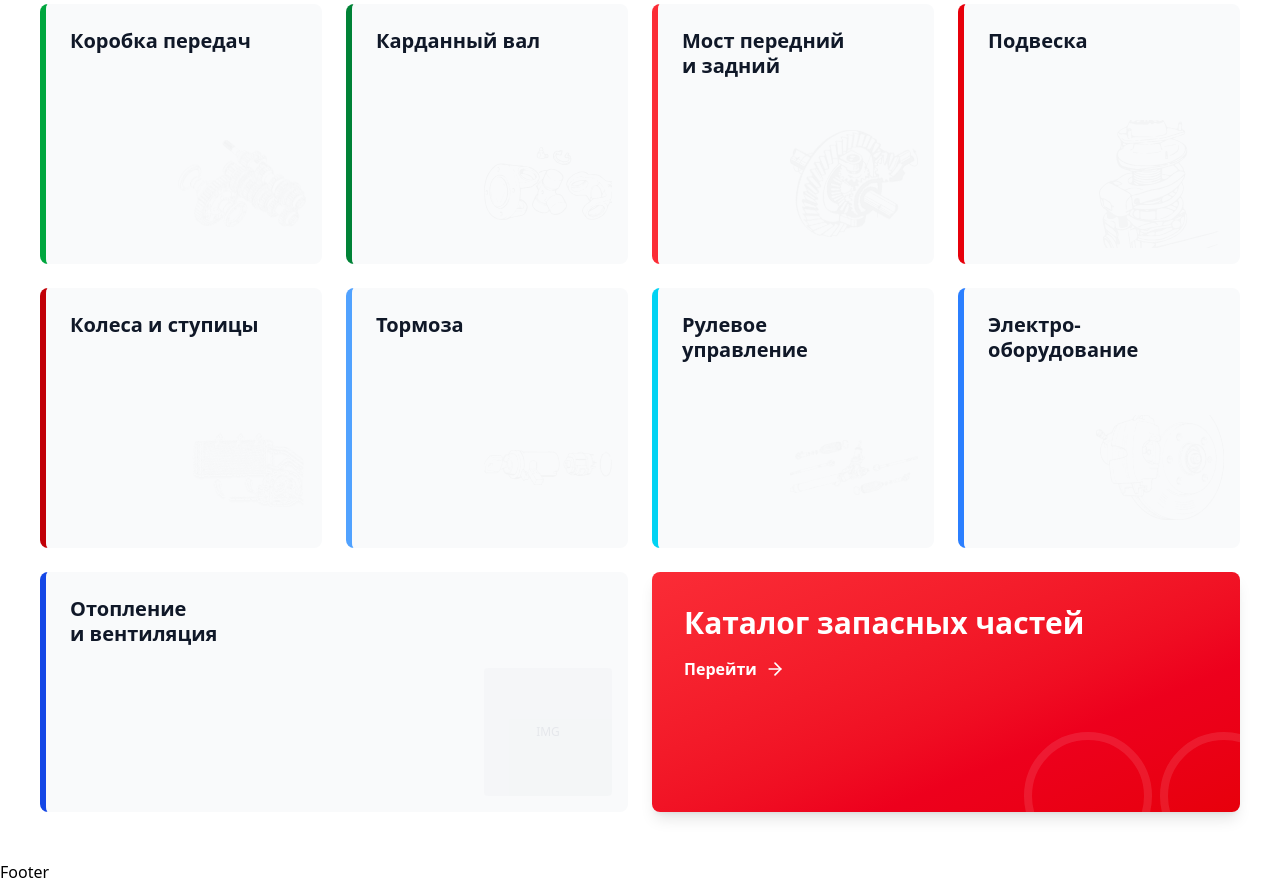
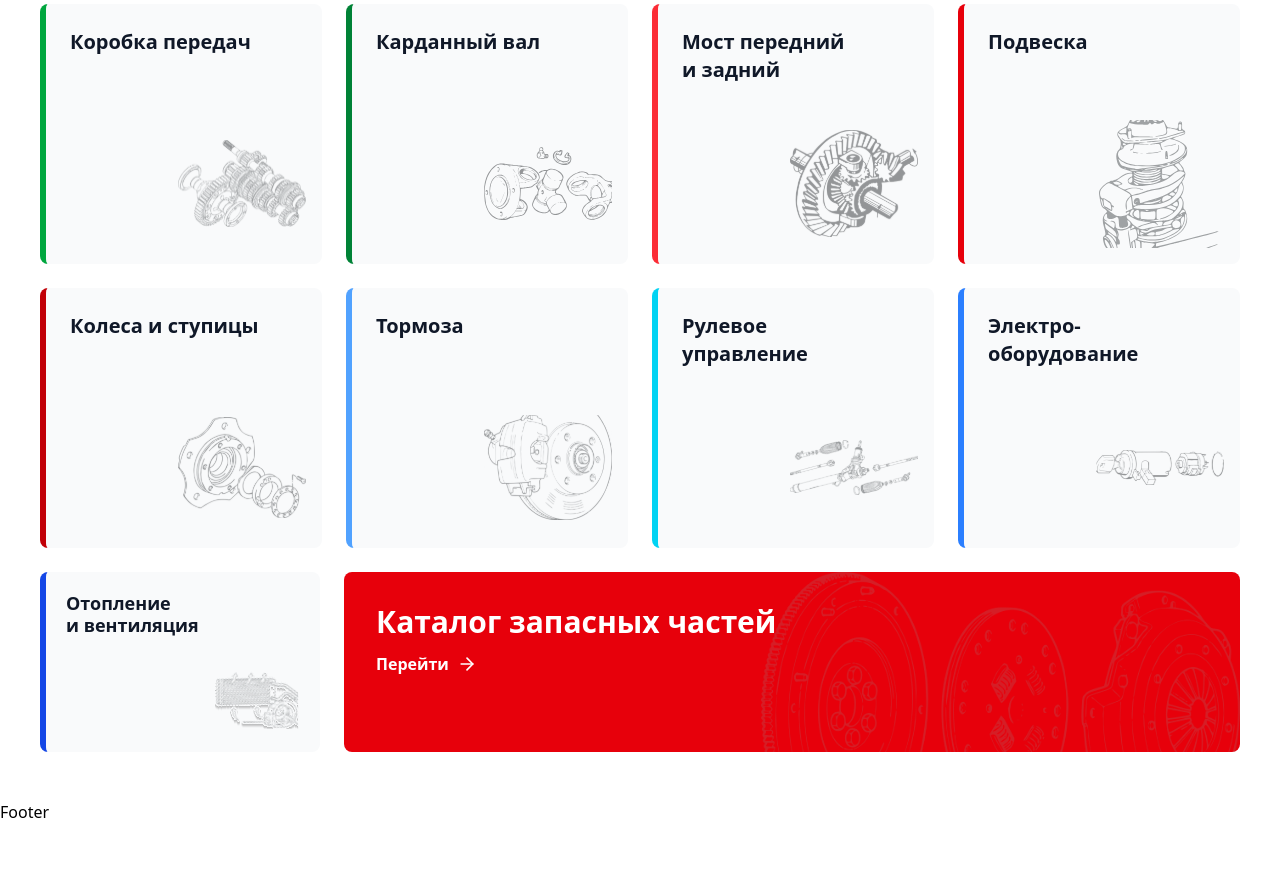
Before and after one commit to shohruxreimboyev4-ctrl/Pravt-Parts, a React (Vite) app: page / in a window 1280 px wide. Shown: the part 1060-1944 px from the top of the page. After the commit the page ends 1884 px from the top, so only its background shows below. Built offline with nearby package versions, Linux system fonts and the light colour scheme.

Commit message:
catalog done

```diff
--- a/src/components/Categories.jsx
+++ b/src/components/Categories.jsx
@@ -1,5 +1,6 @@
 import React from "react";
 import { ArrowRight } from "lucide-react";
+
 import engineImg from "../assets/img/engine.png";
 import fuelSvg from "../assets/svg/fuel.svg";
 import coolingSvg from "../assets/svg/cooling.svg";
@@ -13,6 +14,7 @@ import brakesSvg from "../assets/svg/brakes.svg";
 import steeringSvg from "../assets/svg/steering.svg";
 import electricSvg from "../assets/svg/electric.svg";
 import heatingSvg from "../assets/svg/heating.svg";
+import KlasterPng from "../assets/img/klaster.png";
 
 const Categories = () => {
   const categories = [
@@ -79,14 +81,14 @@ const Categories = () => {
       title: "Колеса и ступицы",
       color: "border-red-700",
       bgColor: "bg-gray-50",
-      image: wheelsSvg,
+      image: heatingSvg,
     },
     {
       id: 10,
       title: "Тормоза",
       color: "border-blue-400",
       bgColor: "bg-gray-50",
-      image: brakesSvg,
+      image: electricSvg,
     },
     {
       id: 11,
@@ -100,43 +102,42 @@ const Categories = () => {
       title: "Электро-\nоборудование",
       color: "border-blue-500",
       bgColor: "bg-gray-50",
-      image: electricSvg,
+      image: brakesSvg,
     },
     {
       id: 13,
       title: "Отопление\nи вентиляция",
       color: "border-blue-700",
       bgColor: "bg-gray-50",
-      image: heatingSvg,
+      image: wheelsSvg,
       isBottom: true,
     },
   ];
 
+  const topCategories = categories.filter((c) => !c.isBottom);
+  const bottomCategory = categories.find((c) => c.isBottom);
+
   return (
     <div className="w-full bg-white py-8 sm:py-12 px-4">
-      {/* Container max 1200px */}
       <div className="max-w-[1200px] mx-auto">
-        {/* Header */}
         <h1 className="text-2xl sm:text-3xl lg:text-4xl font-bold text-gray-900 mb-8 sm:mb-12">
           Продажа запасных частей для авто
         </h1>
 
-        {/* Main Grid - 4 columns on large desktop, 2 columns on small screens */}
         <div className="grid grid-cols-1 sm:grid-cols-2 lg:grid-cols-4 gap-4 sm:gap-6 mb-6">
-          {categories.slice(0, 12).map((category) => (
+          {topCategories.map((category) => (
             <div
               key={category.id}
-              className={`bg-white rounded-lg overflow-hidden border-l-[6px] ${category.color} group cursor-pointer hover:shadow-lg transition-shadow duration-300`}
+              className={`bg-white rounded-lg overflow-hidden border-l-[6px] ${category.color} cursor-pointer hover:shadow-lg transition-shadow`}
             >
               <div
-                className={`${category.bgColor} p-4 sm:p-6 h-[220px] sm:h-[260px] flex flex-col justify-between relative`}
+                className={`${category.bgColor} p-4 sm:p-6 h-[220px] sm:h-[260px] relative`}
               >
                 <div className="z-10">
-                  <h3 className="text-lg sm:text-xl font-bold text-gray-900 mb-2 whitespace-pre-line leading-tight">
+                  <h3 className="text-lg sm:text-xl font-bold text-gray-900 mb-2 whitespace-pre-line">
                     {category.title}
                   </h3>
 
-                  {/* Items list - only for first category */}
                   {category.items && (
                     <ul className="space-y-1 mb-3">
                       {category.items.map((item, idx) => (
@@ -150,74 +151,59 @@ const Categories = () => {
                     </ul>
                   )}
 
-                  {/* Link - only for first category */}
                   {category.showLink && (
-                    <button className="flex items-center text-red-600 font-semibold hover:text-red-700 transition-colors text-sm sm:text-base mt-2">
+                    <button className="flex items-center text-red-600 font-semibold text-sm">
                       Перейти
-                      <ArrowRight className="ml-2 w-4 h-4 sm:w-5 sm:h-5" />
+                      <ArrowRight className="ml-2 w-4 h-4" />
                     </button>
                   )}
                 </div>
 
-                {/* Image placeholder - positioned absolute */}
-                <div className="absolute right-2 bottom-2 sm:right-4 sm:bottom-4 opacity-20 group-hover:opacity-30 transition-opacity">
-                  {category.image ? (
-                    <img
-                      src={category.image}
-                      alt={category.title}
-                      className="w-24 h-24 sm:w-32 sm:h-32 object-contain filter grayscale opacity-30 group-hover:opacity-70 transition-all"
-                    />
-                  ) : (
-                    <div className="w-24 h-24 sm:w-32 sm:h-32 bg-gray-200 rounded flex items-center justify-center">
-                      <span className="text-[10px] sm:text-xs text-gray-400">IMG</span>
-                    </div>
-                  )}
+                <div className="absolute right-2 bottom-2 sm:right-4 sm:bottom-4 opacity-100">
+                  <img
+                    src={category.image}
+                    alt={category.title}
+                    className="w-24 h-24 sm:w-32 sm:h-32 object-contain"
+                  />
                 </div>
               </div>
             </div>
           ))}
         </div>
 
-        {/* Bottom Section - Heating and Catalog */}
-        <div className="grid grid-cols-1 sm:grid-cols-2 gap-4 sm:gap-6">
-          {/* Heating & Ventilation - Left */}
-          <div className="bg-white rounded-lg overflow-hidden border-l-[6px] border-blue-700 cursor-pointer hover:shadow-lg transition-shadow duration-300">
-            <div className="bg-gray-50 p-4 sm:p-6 h-[200px] sm:h-[240px] flex flex-col justify-between relative">
-              <div className="z-10">
-                <h3 className="text-lg sm:text-xl font-bold text-gray-900 whitespace-pre-line leading-tight">
-                  Отопление
-                  <br />и вентиляция
-                </h3>
-              </div>
+        <div className="grid grid-cols-1 lg:grid-cols-[280px_1fr] gap-4 sm:gap-6">
+          <div
+            className={`bg-white rounded-lg overflow-hidden border-l-[6px] ${bottomCategory.color}`}
+          >
+            <div className="bg-gray-50 p-4 sm:p-5 h-[160px] sm:h-[180px] relative flex flex-col justify-between">
+              <h3 className="text-base sm:text-lg font-bold text-gray-900 whitespace-pre-line leading-tight">
+                {bottomCategory.title}
+              </h3>
 
-              <div className="absolute right-2 bottom-2 sm:right-4 sm:bottom-4 opacity-20">
-                <div className="w-24 h-24 sm:w-32 sm:h-32 bg-gray-200 rounded flex items-center justify-center">
-                  <span className="text-[10px] sm:text-xs text-gray-400">
-                    IMG
-                  </span>
-                </div>
-              </div>
+              <img
+                src={bottomCategory.image}
+                alt={bottomCategory.title}
+                className="w-20 sm:w-24 self-end object-contain"
+              />
             </div>
           </div>
 
-          {/* Catalog Banner - Right */}
-          <div className="bg-gradient-to-br from-red-500 to-red-600 rounded-lg shadow-lg p-6 sm:p-8 text-white relative overflow-hidden h-[200px] sm:h-[240px] flex flex-col justify-between cursor-pointer hover:shadow-xl transition-shadow duration-300">
+          <div className="relative overflow-hidden rounded-lg bg-red-600 text-white p-5 sm:p-8 h-[160px] sm:h-[180px] flex flex-col justify-between">
+            <img
+              src={KlasterPng}
+              alt=""
+              className="absolute right-0 top-0 h-full opacity-20 pointer-events-none"
+            />
+
             <div className="relative z-10">
-              <h2 className="text-2xl sm:text-3xl font-bold mb-3 sm:mb-4 leading-tight">
+              <h2 className="text-xl sm:text-2xl lg:text-3xl font-bold mb-3">
                 Каталог запасных частей
               </h2>
-              <button className="flex items-center font-semibold hover:underline text-sm sm:text-base">
+
+              <button className="flex items-center gap-2 font-semibold text-sm sm:text-base hover:underline">
                 Перейти
-                <ArrowRight className="ml-2 w-4 h-4 sm:w-5 sm:h-5" />
+                <ArrowRight className="w-4 h-4 sm:w-5 sm:h-5" />
               </button>
-            </div>
-
-            {/* Decorative circles */}
-            <div className="absolute -right-8 -bottom-8 sm:-right-12 sm:-bottom-12 opacity-10">
-              <div className="flex gap-2">
-                <div className="w-20 h-20 sm:w-32 sm:h-32 rounded-full border-4 sm:border-8 border-white"></div>
-                <div className="w-20 h-20 sm:w-32 sm:h-32 rounded-full border-4 sm:border-8 border-white"></div>
-              </div>
             </div>
           </div>
         </div>
--- a/src/components/Hero.jsx
+++ b/src/components/Hero.jsx
@@ -18,7 +18,7 @@ export default function Hero() {
           backgroundSize: "contain",
         }}
       >
-        <div className="absolute inset-0 bg-gradient-to-r from-gray-900/90 via-transparent to-transparent pointer-events-none" />
+        <div className="absolute inset-0 bg-gradient-to-r box via-transparent to-transparent pointer-events-none" />
 
         <div className="relative z-10 max-w-xl">
           <h1 className="text-3xl sm:text-4xl md:text-5xl font-extrabold leading-tight">
```
Also changed, not shown: src/assets/img/Klaster.png (added).
